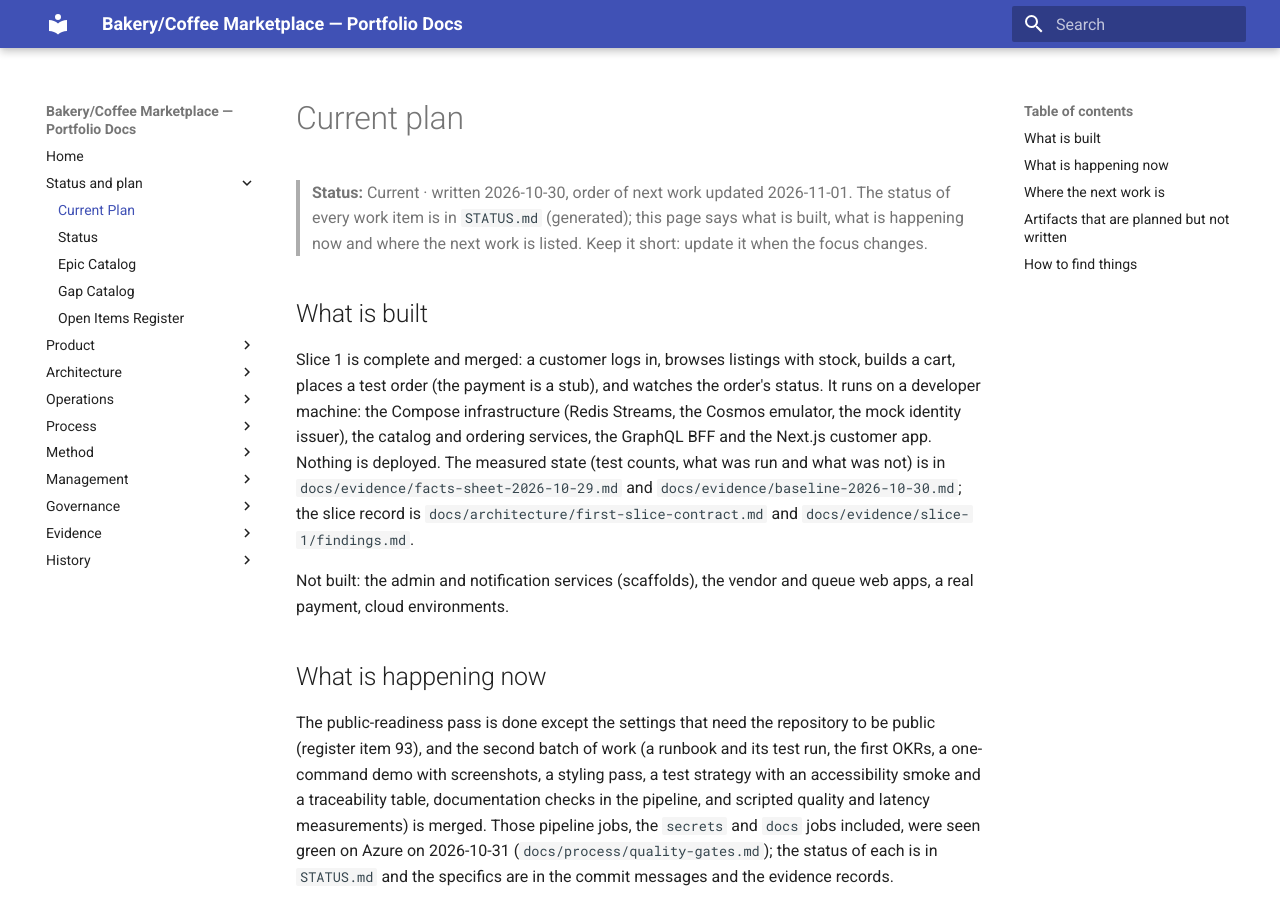
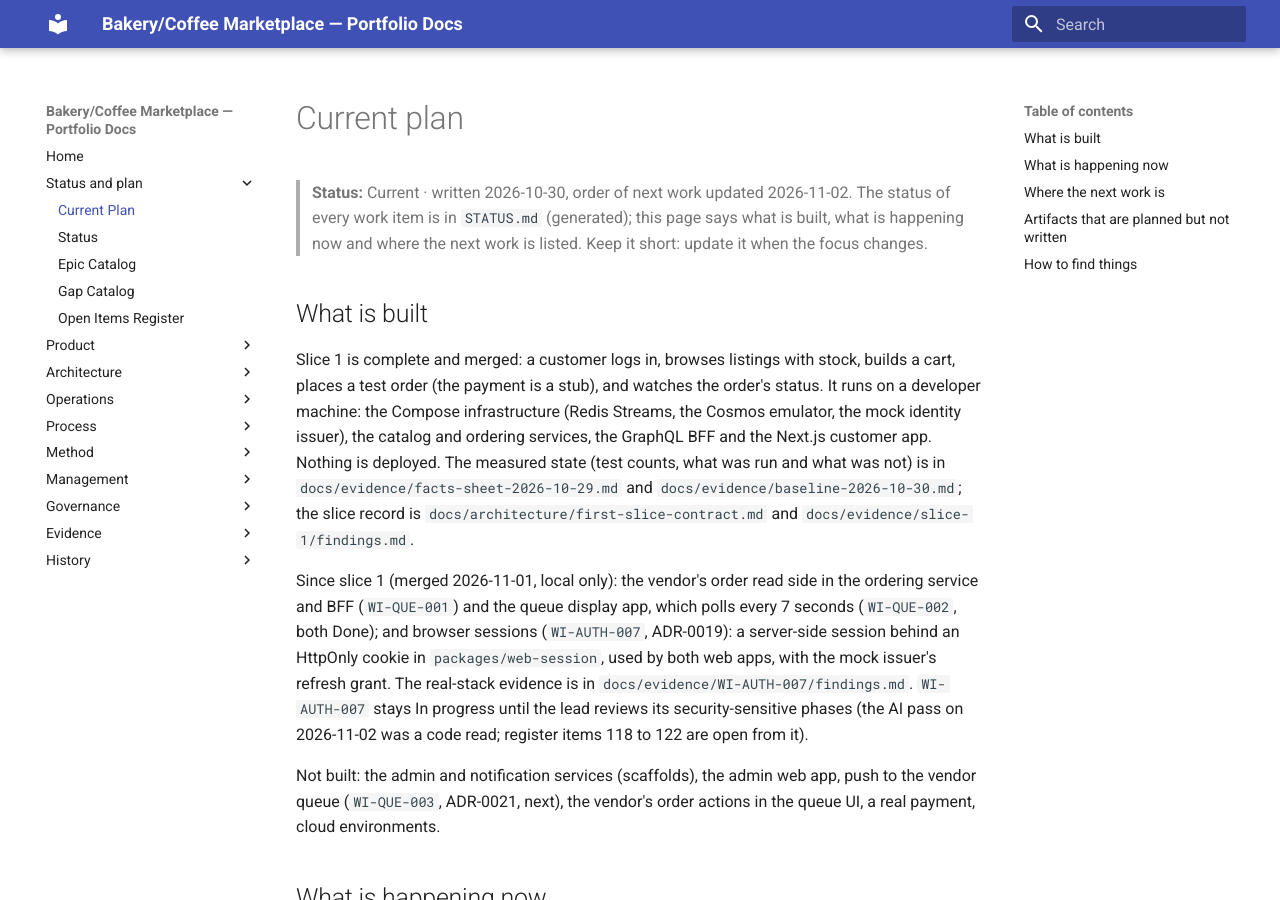
Before and after one commit to benjamin-hedrick/bakery-marketplace, an MkDocs documentation site: the page built from docs/product/backlog/current-plan.md, in a window 1280 px wide and 900 px high. Built offline with MkDocs 1.6.1 and Material for MkDocs 9.7.7, drawn with Linux system fonts in a browser that asks for light colours; some of the changed text lies outside the part shown.

Commit message:
Update current-plan.md: vendor read side, queue display and browser sessions are built; push is next
Co-Authored-By: Claude Sonnet 5.5 <noreply@anthropic.com>

```diff
--- a/docs/product/backlog/current-plan.md
+++ b/docs/product/backlog/current-plan.md
@@ -1,12 +1,14 @@
 # Current plan
 
-> **Status:** Current · written 2026-10-30, order of next work updated 2026-11-01. The status of every work item is in `STATUS.md` (generated); this page says what is built, what is happening now and where the next work is listed. Keep it short: update it when the focus changes.
+> **Status:** Current · written 2026-10-30, order of next work updated 2026-11-02. The status of every work item is in `STATUS.md` (generated); this page says what is built, what is happening now and where the next work is listed. Keep it short: update it when the focus changes.
 
 ## What is built
 
 Slice 1 is complete and merged: a customer logs in, browses listings with stock, builds a cart, places a test order (the payment is a stub), and watches the order's status. It runs on a developer machine: the Compose infrastructure (Redis Streams, the Cosmos emulator, the mock identity issuer), the catalog and ordering services, the GraphQL BFF and the Next.js customer app. Nothing is deployed. The measured state (test counts, what was run and what was not) is in `docs/evidence/facts-sheet-2026-10-29.md` and `docs/evidence/baseline-2026-10-30.md`; the slice record is `docs/architecture/first-slice-contract.md` and `docs/evidence/slice-1/findings.md`.
 
-Not built: the admin and notification services (scaffolds), the vendor and queue web apps, a real payment, cloud environments.
+Since slice 1 (merged 2026-11-01, local only): the vendor's order read side in the ordering service and BFF (`WI-QUE-001`) and the queue display app, which polls every 7 seconds (`WI-QUE-002`, both Done); and browser sessions (`WI-AUTH-007`, ADR-0019): a server-side session behind an HttpOnly cookie in `packages/web-session`, used by both web apps, with the mock issuer's refresh grant. The real-stack evidence is in `docs/evidence/WI-AUTH-007/findings.md`. `WI-AUTH-007` stays In progress until the lead reviews its security-sensitive phases (the AI pass on 2026-11-02 was a code read; register items 118 to 122 are open from it).
+
+Not built: the admin and notification services (scaffolds), the admin web app, push to the vendor queue (`WI-QUE-003`, ADR-0021, next), the vendor's order actions in the queue UI, a real payment, cloud environments.
 
 ## What is happening now
 
@@ -26,7 +28,7 @@ The public-readiness pass is done except the settings that need the repository t
 6. Process, in small steps alongside 3 to 5: evidence stamping (commit, command, date, raw output on every evidence record), a pre-push hook that runs `node-gates.mjs`, and the AI-collaboration record as structured data (catches by control, interventions) with the two open theory tests (`WI-QA-002`, `G-H04` and `G-H05`).
 7. Mobile: a decision spike (`WI-QA-003`: Maestro support, Expo or another stack, local-only or CI), then one small mobile job with Maestro flows. Independent of the deploy path.
 8. A recording of the demo journey, ideally against the deployed dev environment.
-9. The vendor read side and queue display (`N-03`, `N-04`), which give the event backbone a consumer and the deploy path something larger than slice 1.
+9. The vendor read side and queue display (`N-03`, `N-04`): **built (2026-11-01)**. Now: live updates by push (`WI-QUE-003`, ADR-0021, branch `feature/vendor-live-queue`), then the vendor's actions in the queue UI.
 10. Outbox and stock hardening (`N-06`, `N-07`: register items 66, 67, 74) and a latency budget (item 100).
 11. A dependency audit and SBOM (`WI-SEC-004`).
 
```
